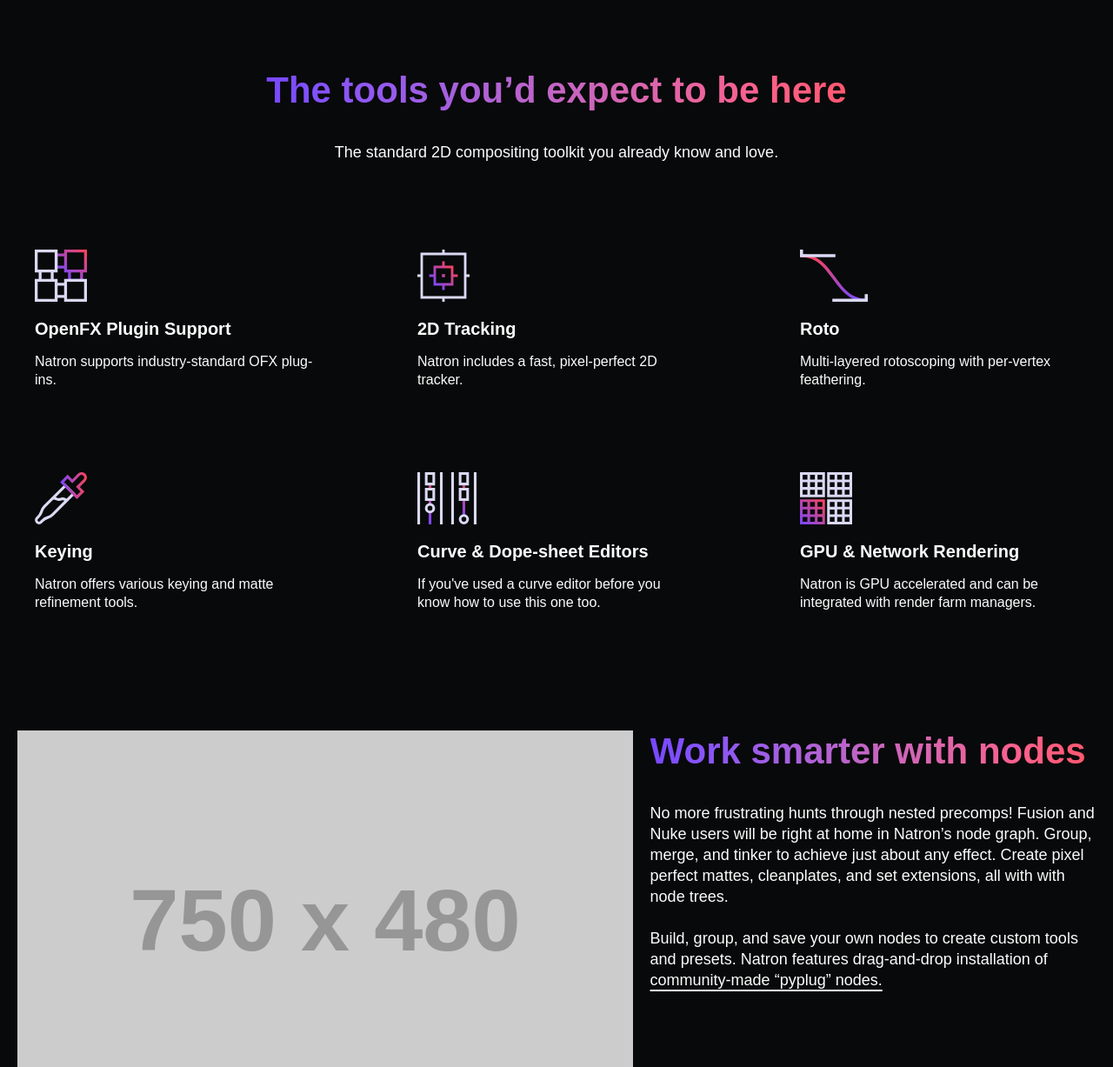
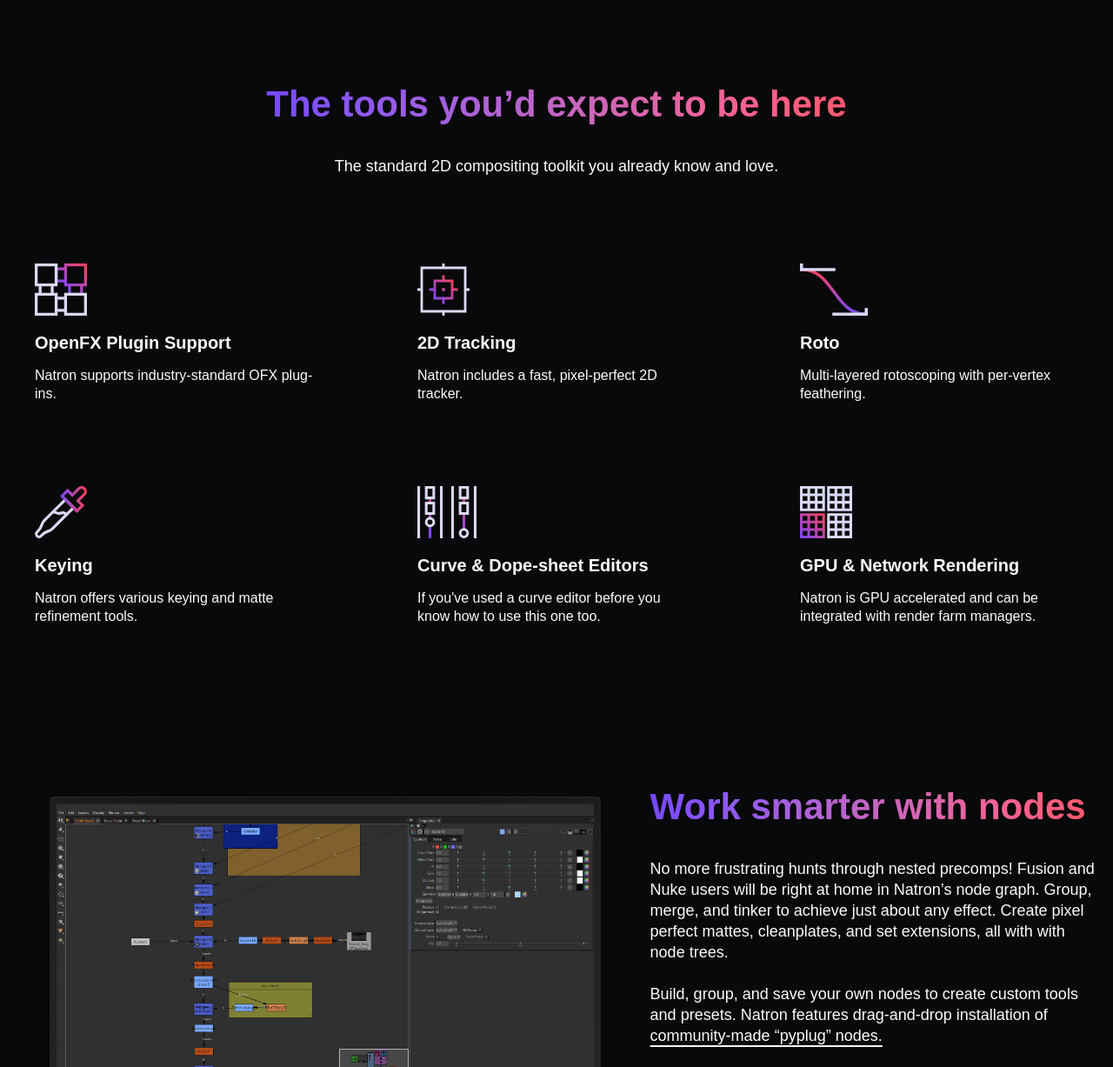
Before and after one commit to NatronGitHub/NatronGitHub.github.io, a Jekyll site: the page built from index.html, in a window 1280 px wide and 1400 px high, scrolled down 627 px. Shown: the part 173-1400 px from the top of the window at 87% size. Built offline with Jekyll 4.4.1, drawn with Linux system fonts in a browser that asks for light colours; some web fonts are replaced; some of the changed text lies outside the part shown.

Commit message:
New about nodes image!
Also includes some spacing improvements.

```diff
--- a/_includes/footer.html
+++ b/_includes/footer.html
@@ -34,7 +34,7 @@
         </ul>
       </div>
       <div class="footer-communitycontainer">
-        <h4 class="h4">Natron Community Channels</h4>
+        <h4 class="h4">Community</h4>
         <p class="p-small">Follow us on social media for the latest on Natron!</p>
         <div>
           <a title="GitHub" href="https://github.com/NatronGitHub/Natron">
--- a/_sass/_footer.scss
+++ b/_sass/_footer.scss
@@ -24,7 +24,7 @@
   margin-bottom: 8rem;
   display: grid;
   gap: 0 1.25rem;
-  grid-template-columns: 1fr 1fr 2fr;
+  grid-template-columns: 1fr 1fr 1.5fr;
 
   h4 {
     color: var(--white);
--- a/_sass/_index.scss
+++ b/_sass/_index.scss
@@ -2,7 +2,7 @@
 
 // Feature cards section
 .index-features-titlecontainer {
-  margin-top: 5rem;
+  margin-top: 6rem;
 }
 
 .index-features {
@@ -71,7 +71,7 @@
 // About nodes section
 
 .index-aboutnodes {
-  margin-top: 5rem;
+  margin-top: 8rem;
   display: grid;
   grid-template-columns: 58fr 42fr;
   grid-template-rows: 1fr;
--- a/index.html
+++ b/index.html
@@ -97,7 +97,7 @@
   <div class="section-container">
     <div class="index-aboutnodes">
       <div class="index-aboutnodes-imagecontainer">
-        <img src="https://via.placeholder.com/750x480" alt="A flatscreen monitor displaying Natron's node-based interface">
+        <img src="{{base}}img/natron-screenshot.png" alt="A flatscreen monitor displaying Natron's node-based interface">
       </div>
       <div class="index-aboutnodes-textcontainer">
         <div>
@@ -106,13 +106,16 @@
             No more frustrating hunts through nested precomps! Fusion and Nuke users will be right at home in Natron’s node graph. Group, merge, and tinker to achieve just about any effect. Create pixel perfect mattes, cleanplates, and set extensions, all with with node trees.
             <br />
             <br />
-            Build, group, and save your own nodes to create custom tools and presets. Natron features drag-and-drop installation of <a href="https://github.com/NatronGitHub/natron-plugins" class="intext-link">community-made “pyplug” nodes.</a>
+            Build, group, and save your own nodes to create custom tools and presets. Natron features drag-and-drop installation of <a href="https://github.com/NatronGitHub/natron-plugins" class="intext-link intext-link-glow">community-made “pyplug” nodes.</a>
           </p>
         </div>
       </div>
     </div>
   </div>
 </section>
+
+<!-- To update releases paste the link to the new build in the href="" attribute within the appropriate <a> tag.  <a> tags can be created or removed as more or fewer are required over time.  Be sure to update the version number and release date too!-->
+
 <section class="stdsection" id="download">
   <div class="section-container">
     <div class="index-downloads-titlecontainer">
```
Also changed, not shown: img/natron-screenshot.png (added).
